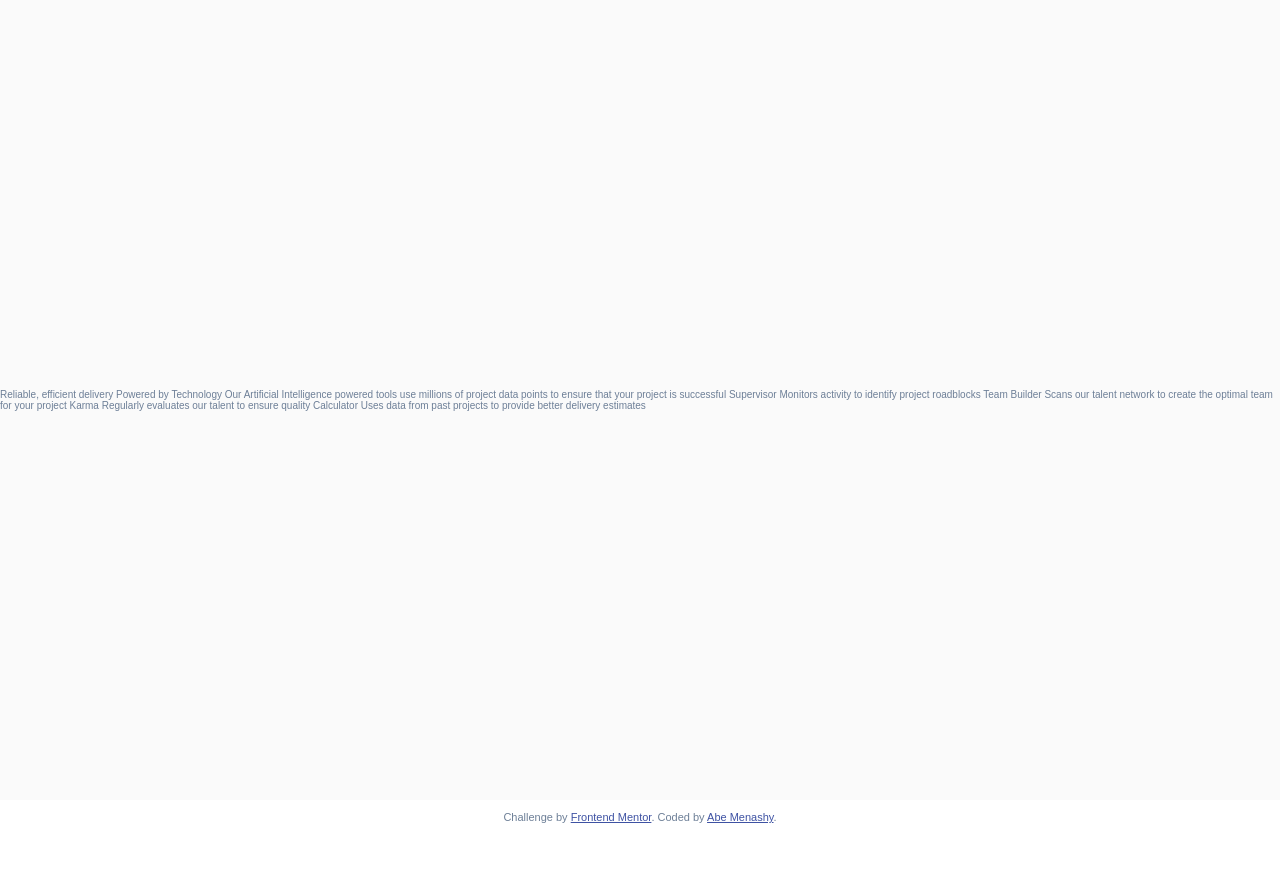
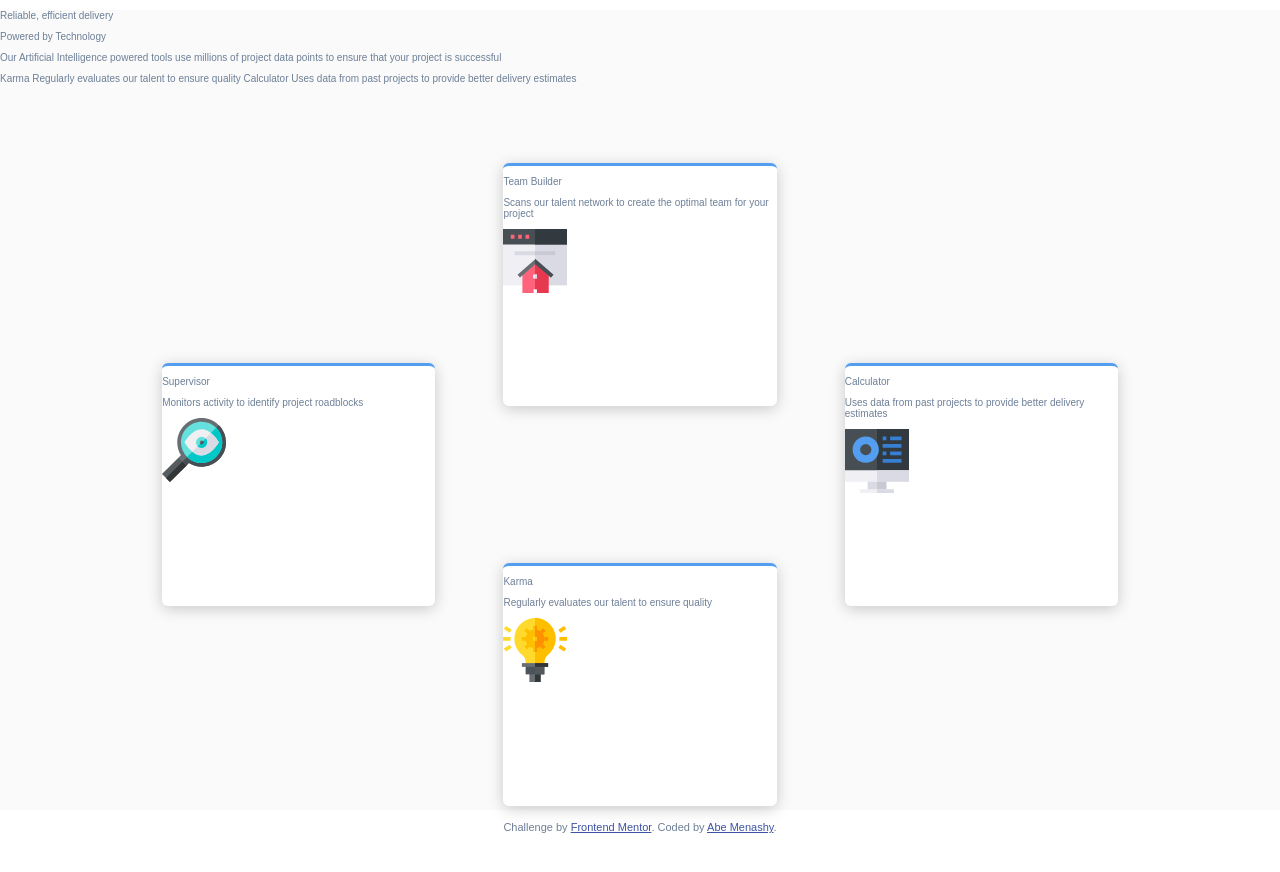
Before and after one commit to abe-m1/four-card-feature-section, a website: page index.html in a window 1280 px wide. Before the commit the page ends 823 px from the top, so only its background shows below. Drawn offline with Linux system fonts and the light colour scheme.

Commit message:
add in markup

```diff
--- a/index.html
+++ b/index.html
@@ -17,14 +17,50 @@
   </head>
   <body>
     <div class="background">
-      Reliable, efficient delivery Powered by Technology Our Artificial
-      Intelligence powered tools use millions of project data points to ensure
-      that your project is successful Supervisor Monitors activity to identify
-      project roadblocks Team Builder Scans our talent network to create the
-      optimal team for your project Karma Regularly evaluates our talent to
-      ensure quality Calculator Uses data from past projects to provide better
-      delivery estimates
+      <p>Reliable, efficient delivery</p>
+      <p>Powered by Technology</p>
+      <p>
+        Our Artificial Intelligence powered tools use millions of project data
+        points to ensure that your project is successful
+      </p>
+
+      Karma Regularly evaluates our talent to ensure quality Calculator Uses
+      data from past projects to provide better delivery estimates
+      <div class="columns">
+        <div class="one">
+          <div class="card">
+            <p>Supervisor</p>
+            <p>Monitors activity to identify project roadblocks</p>
+            <img class="" src="images/icon-supervisor.svg" alt="" />
+          </div>
+        </div>
+        <div class="two">
+          <div class="card">
+            <p>Team Builder</p>
+            <p>
+              Scans our talent network to create the optimal team for your
+              project
+            </p>
+            <img class="" src="images/icon-team-builder.svg" alt="" />
+          </div>
+          <div class="card">
+            <p>Karma</p>
+            <p>Regularly evaluates our talent to ensure quality</p>
+            <img class="" src="images/icon-karma.svg" alt="" />
+          </div>
+        </div>
+        <div class="three">
+          <div class="card">
+            <p>Calculator</p>
+            <p>
+              Uses data from past projects to provide better delivery estimates
+            </p>
+            <img class="" src="images/icon-calculator.svg" alt="" />
+          </div>
+        </div>
+      </div>
     </div>
+
     <footer>
       <p class="attribution">
         Challenge by
--- a/scss/main.scss
+++ b/scss/main.scss
@@ -26,9 +26,9 @@ body {
 .background {
   background-color: $veryLightGray;
   background-size: contain;
-  display: flex;
-  align-items: center;
-  justify-content: center;
+  // display: flex;
+  // align-items: center;
+  // justify-content: center;
   height: 100%;
   margin: 0;
 }
@@ -40,3 +40,40 @@ body {
 .attribution a {
   color: hsl(228, 45%, 44%);
 }
+
+.columns {
+  display: flex;
+  height: 100%;
+  width: 80%;
+  margin: auto;
+}
+.one {
+  flex: 20%;
+  display: flex;
+  flex-direction: column;
+  justify-content: center;
+}
+
+.two {
+  flex: 20%;
+  display: flex;
+  flex-direction: column;
+  justify-content: center;
+}
+
+.three {
+  flex: 20%;
+  display: flex;
+  flex-direction: column;
+  justify-content: center;
+}
+
+.card {
+  background-color: white;
+  width: 80%;
+  margin: auto;
+  height: 30vh;
+  border-top: 3px solid $blue;
+  border-radius: 6px;
+  box-shadow: 0px 3px 15px rgba(0, 0, 0, 0.2);
+}
```
Also changed, not shown: css/style.css.
